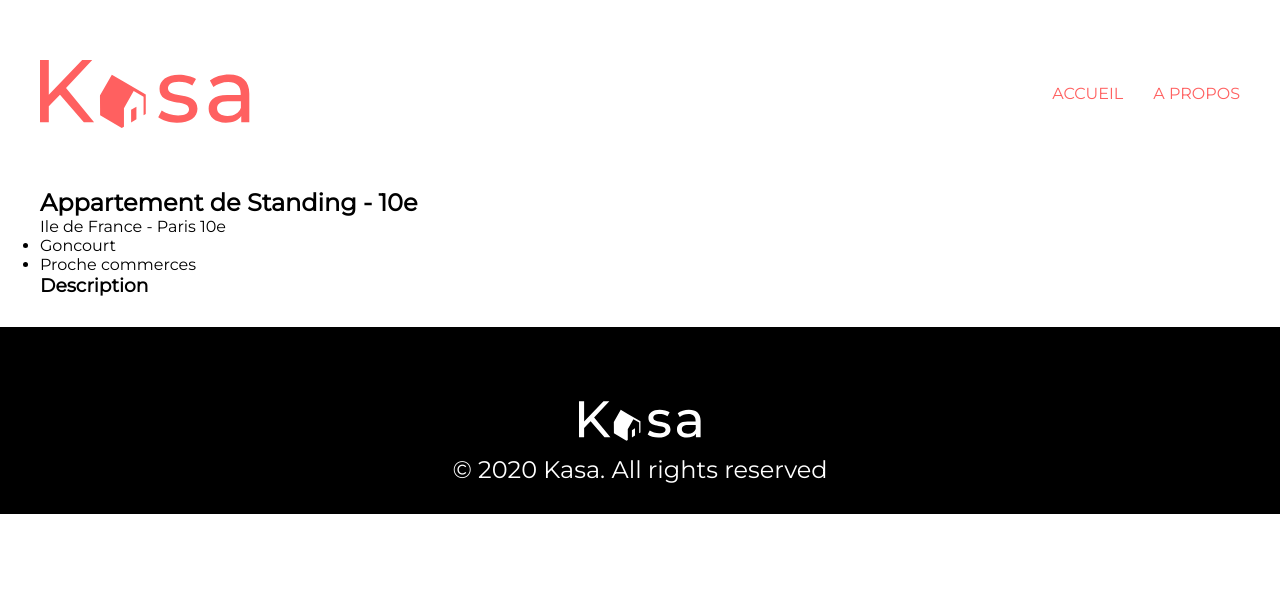
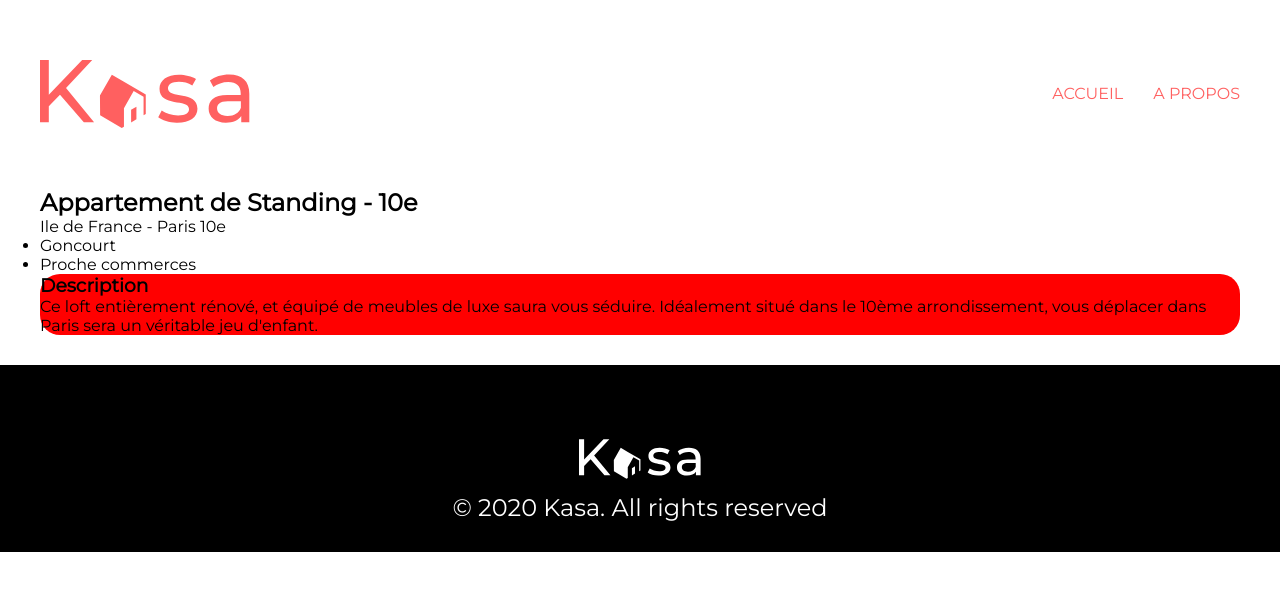
Before and after one commit to Healtar/Kasa, a React (Create React App) app: page /logement/0979876d in a window 1280 px wide. Both pictures are taken after a click on the element "Description". Shown: the top 590 px of the page. Built offline with nearby package versions, Linux system fonts and the light colour scheme.

Commit message:
collapse

```diff
--- a/src/components/Dropdown/Dropdown.js
+++ b/src/components/Dropdown/Dropdown.js
@@ -14,9 +14,11 @@ export default function Dropdown({title, description}) {
     return(
        <div onClick={() => handleOpen()} className="dropdown-container">
         <h3>{title}</h3>
-        {isOpen === true ? <div className="offset">{description}</div> : null}
+        {isOpen === true ? <div className="offset offset__open">{description}</div> : <div className="offset offset__close">{description}</div>}
+        </div>
 
-    </div>
+
+
     )
 
 }
--- a/src/components/Dropdown/Dropdown.scss
+++ b/src/components/Dropdown/Dropdown.scss
@@ -1,17 +1,25 @@
 .dropdown-container{
-    position: relative;
-    overflow: hidden;
+    background-color: red;
+    border-radius: 20px;
 
-    &:active{
-       height: 150px;
-        .offset{
-            top: 0;
-        }
+    h3{
+        z-index: 1;
     }
 
     .offset{
-        padding-top: 30px;
-        position: absolute;
-        top: -150px;
+
+        &__open{
+            display: block;
+            max-height: fit-content;
+            // display: block;
+        }
+
+        &__close{
+        max-height: 100%;
+        display: none;
+        }
+        transition: all 5s ease-in-out;
+        overflow: hidden;
+
     }
 }
```
